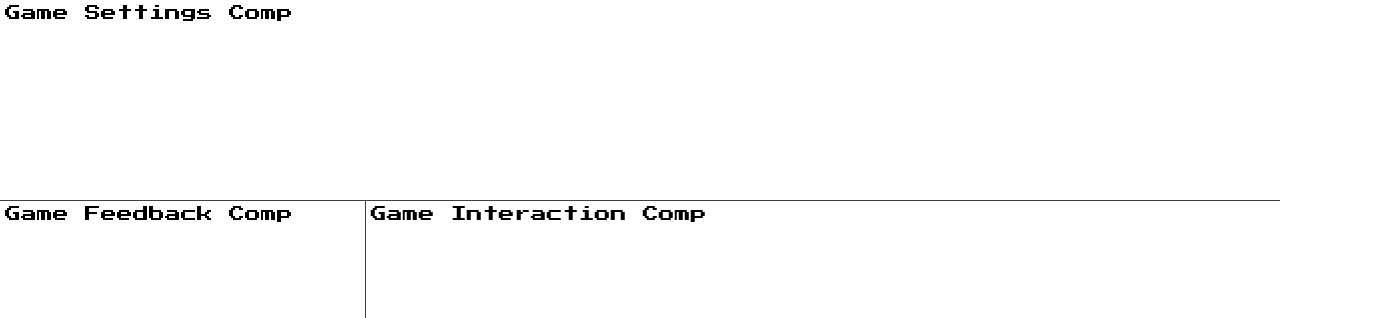
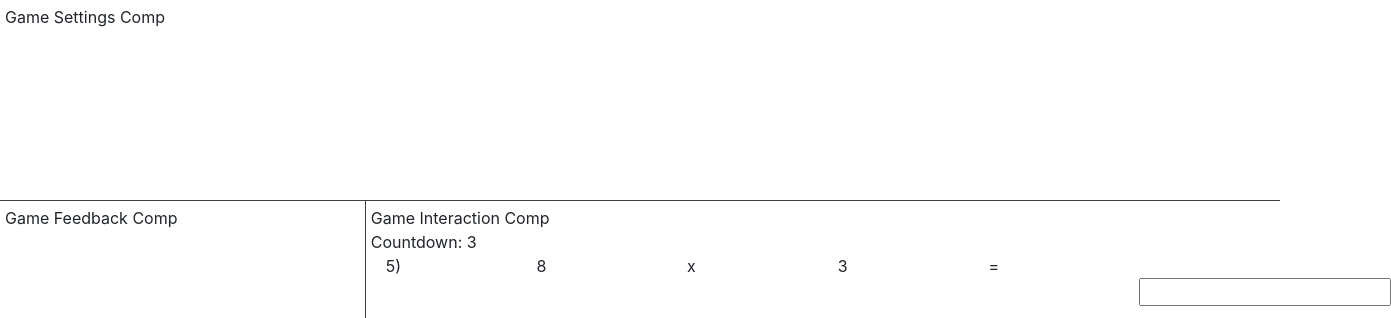
Before and after one commit to Pierre-Ferreira/MathCombat_Basic, a React (Create React App) app: page / in a window 1280 px wide. Shown: the top 318 px of the page, 1391 px wide, since content can reach past the window. Built offline with nearby package versions, Linux system fonts and the light colour scheme.

Commit message:
Game Interaction Area #1

```diff
--- a/package.json
+++ b/package.json
@@ -6,8 +6,11 @@
     "react-scripts": "1.1.1"
   },
   "dependencies": {
+    "bootstrap": "^4.0.0",
+    "jquery": "^1.9.1",
     "react": "^16.2.0",
-    "react-dom": "^16.2.0"
+    "react-dom": "^16.2.0",
+    "reactstrap": "^5.0.0-beta.2"
   },
   "scripts": {
     "start": "react-scripts start",
--- /dev/null
+++ b/src/components/CurrentQuestionComp.js
@@ -0,0 +1,35 @@
+import React from 'react'
+import PropTypes from 'prop-types'
+import IntegerInputComp from './IntegerInputComp'
+
+const CurrentQuestionComp = (props) => {
+  return (
+    <section  id="current-question-area">
+      <div className="container">
+        <div className="row">
+          <div className="col-md-2 col-md-offset-1">{props.questionId})</div>
+          <div className="col-md-2">{props.gameTable}</div>
+          <div className="col-md-2">{props.gameOperator}</div>
+          <div className="col-md-2">{props.questionOperand}</div>
+          <div className="col-md-2">=</div>
+          <div className="col-md-2">
+            <IntegerInputComp />
+          </div>
+        </div>
+      </div>
+    </section>
+  )
+}
+
+CurrentQuestionComp.propTypes = {
+  questionId: PropTypes.number.isRequired,
+  gameTable: PropTypes.number.isRequired,
+  gameOperator: PropTypes.string.isRequired,
+  questionOperand: PropTypes.number.isRequired,
+  // correctAnswer: PropTypes.number.isRequired,
+  onSubmitFn: PropTypes.func.isRequired
+}
+
+
+
+export default CurrentQuestionComp
--- a/src/components/GameInteractionComp.js
+++ b/src/components/GameInteractionComp.js
@@ -1,5 +1,6 @@
 import React from 'react'
 import PropTypes from 'prop-types'
+import MainQuestionComp from './MainQuestionComp'
 
 class GameInteractionComp extends React.Component {
   constructor(props) {
@@ -7,7 +8,10 @@ class GameInteractionComp extends React.Component {
   }
   render() {
     return (
-      <section id="game-interaction-area">Game Interaction Comp</section>
+      <section id="game-interaction-area">
+        Game Interaction Comp
+        <MainQuestionComp />
+      </section>
     )
   }
 }
--- a/src/components/IntegerInputComp.js
+++ b/src/components/IntegerInputComp.js
@@ -76,7 +76,7 @@ class IntegerInputComp extends React.Component {
   }
 }
 
-IntegerInputComp.PropTypes = {
+IntegerInputComp.propTypes = {
 
 }
 
--- /dev/null
+++ b/src/components/MainQuestionComp.js
@@ -0,0 +1,32 @@
+import React from 'react'
+import PropTypes from 'prop-types'
+import QuestionCountdownComp from './QuestionCountdownComp'
+import CurrentQuestionComp from './CurrentQuestionComp'
+
+class MainQuestionComp extends React.Component {
+  constructor(props) {
+    super(props);
+  }
+
+  answerSubmitCheck() {
+
+  }
+
+  render() {
+    return (
+      <section  id="main-question-area">
+        <QuestionCountdownComp count={3} />
+        <CurrentQuestionComp
+          questionId={5}
+          gameTable={8}
+          gameOperator={'x'}
+          questionOperand={3}
+          correctAnswer={24}
+          onSubmitFn={this.answerSubmitCheck}
+        />
+      </section>
+    )
+  }
+}
+
+export default MainQuestionComp
--- /dev/null
+++ b/src/components/QuestionCountdownComp.js
@@ -0,0 +1,20 @@
+import React from 'react'
+import PropTypes from 'prop-types'
+
+
+const QuestionCountdownComp = (props) => {
+  return (
+    <section id="question-countdown-area">
+      <div>Countdown: {props.count}</div>
+    </section>
+  )
+}
+
+QuestionCountdownComp.propTypes = {
+  // count: PropTypes.string.isRequired
+}
+
+QuestionCountdownComp.defaultProps = {
+  count: 'N/A'
+}
+export default QuestionCountdownComp
--- a/src/index.js
+++ b/src/index.js
@@ -3,6 +3,7 @@ import ReactDOM from 'react-dom';
 import './index.css';
 import App from './App';
 import registerServiceWorker from './registerServiceWorker';
+import 'bootstrap/dist/css/bootstrap.css';
 
 ReactDOM.render(<App />, document.getElementById('root'));
 registerServiceWorker();
```
Also changed, not shown: 2 other files (tests, documents, lock files or other folders).
